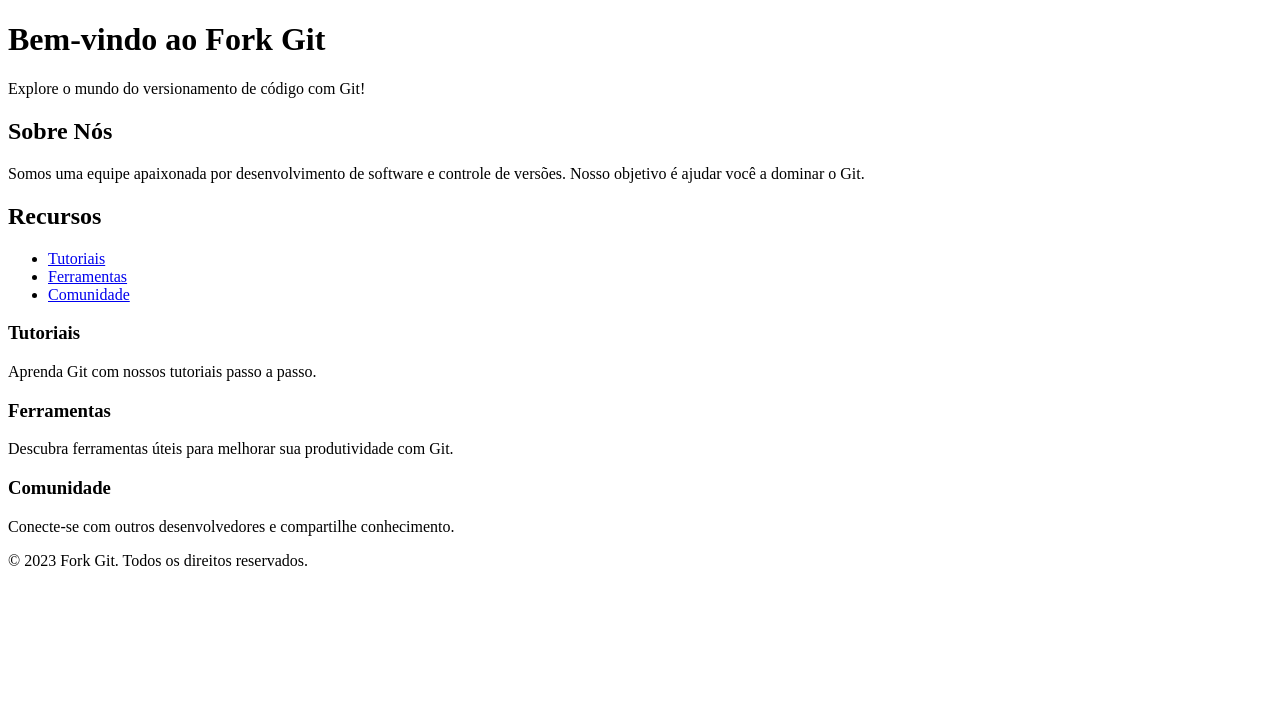
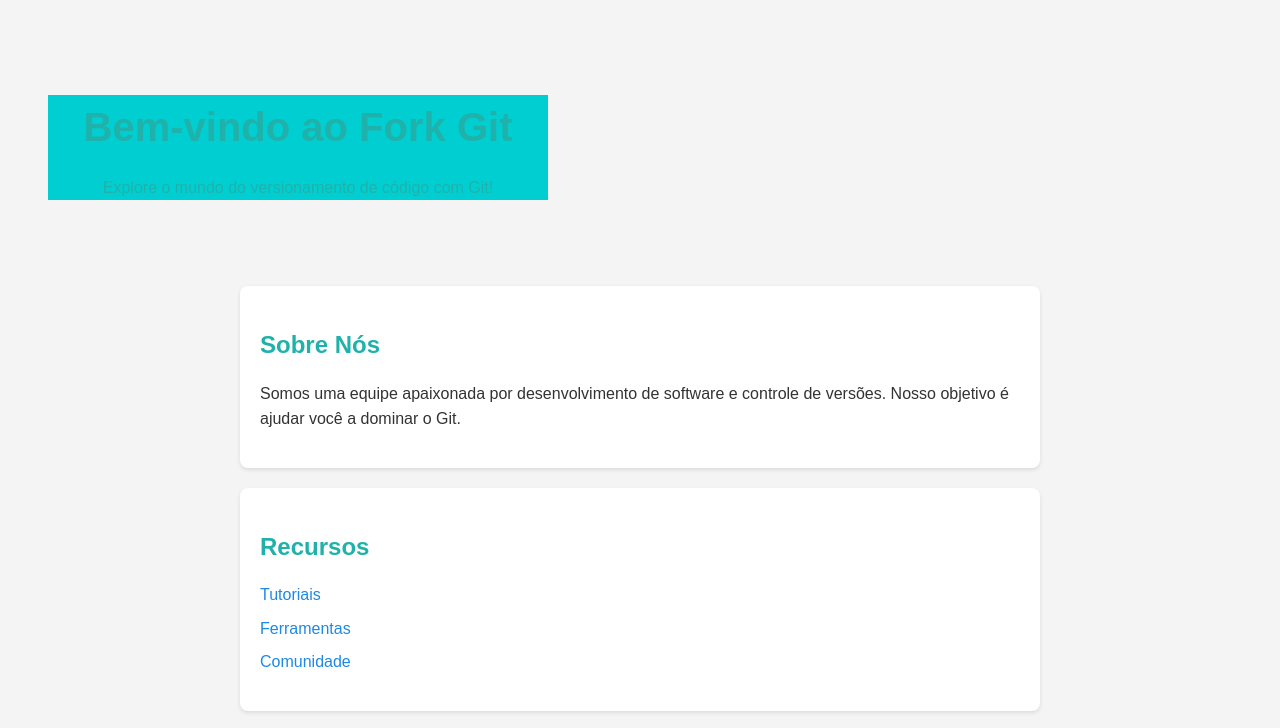
Before and after one commit to IsaqueTADS/Fork-git-js, a plain HTML site: page index.html in a window 1280 px wide. Shown: the top 728 px of the page. Drawn offline with Linux system fonts and the light colour scheme.

Commit message:
style: add basic styling to site content

```diff
--- a/index.html
+++ b/index.html
@@ -11,8 +11,10 @@
 <body>
 
   <header>
+    <div>
     <h1>Bem-vindo ao Fork Git</h1>
     <p>Explore o mundo do versionamento de código com Git!</p>
+  </div>
   </header>
 
   <main>
--- a/style.css
+++ b/style.css
@@ -1 +1,69 @@
-/*Elizia estilize*/
+
+body {
+  font-family: Arial, sans-serif;
+  line-height: 1.6;
+  background-color: #f4f4f4;
+  color: #333;
+  padding: 20px;
+}
+
+header {
+  color: #20B2AA;
+  padding: 40px 20px;
+  text-align: center;
+  border-radius: 8px;
+  margin-bottom: 30px;
+  justify-content: center;
+}
+header div{
+  background-color: #00CED1;
+  width:500px;
+}
+header h1 {
+  font-size: 2.5em;
+  margin-bottom: 10px;
+}
+
+main {
+  max-width: 800px;
+  margin: 0 auto;
+}
+
+section {
+  background-color: white;
+  margin-bottom: 20px;
+  padding: 20px;
+  border-radius: 8px;
+  box-shadow: 0 2px 4px rgba(0,0,0,0.1);
+}
+
+section h2, section h3 {
+  color: #20B2AA;
+  margin-bottom: 10px;
+}
+
+ul {
+  list-style-type: none;
+  padding-left: 0;
+}
+
+ul li {
+  margin: 8px 0;
+}
+
+a {
+  text-decoration: none;
+  color: #1e88e5;
+}
+
+a:hover {
+  text-decoration: underline;
+}
+
+footer {
+  text-align: center;
+  padding: 20px;
+  margin-top: 30px;
+  font-size: 0.9em;
+  color: #777;
+}
```
